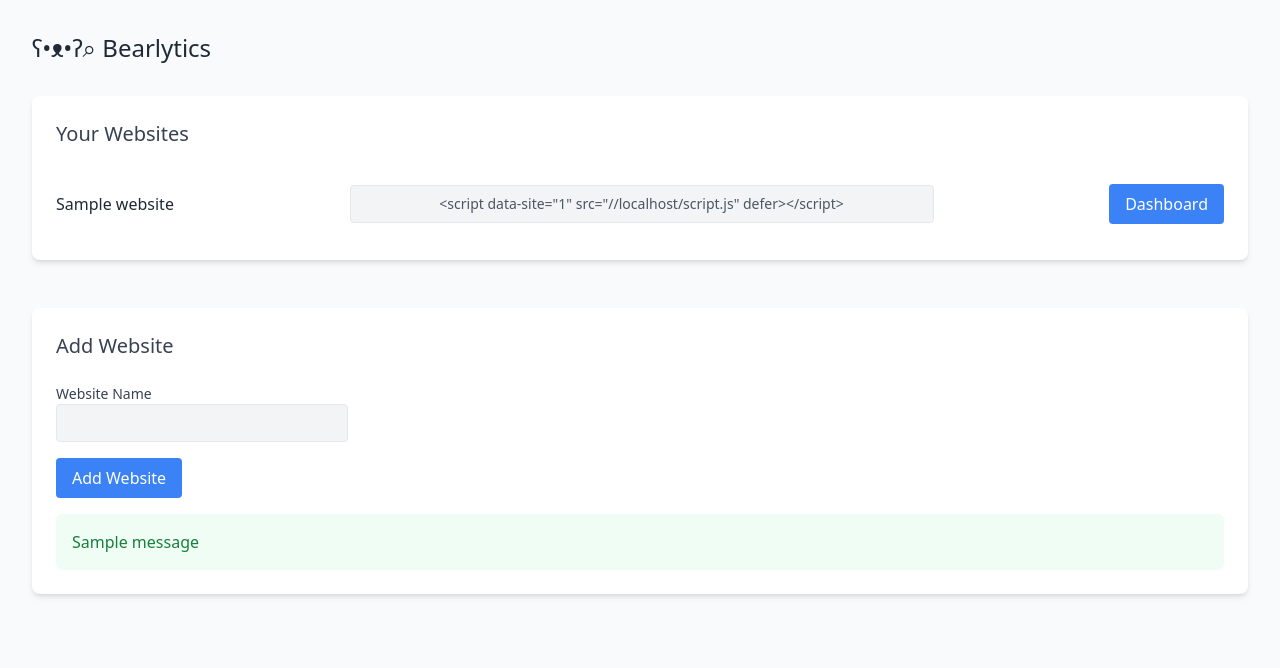
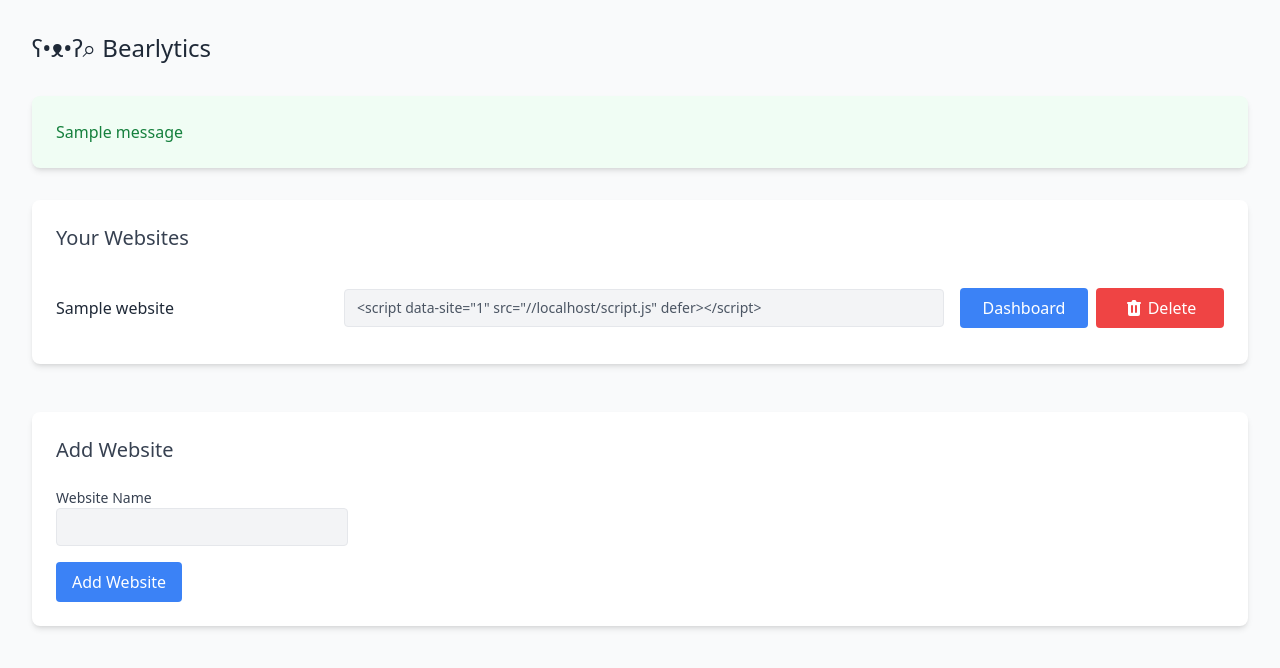
Before and after one commit to teatwig/bearlytics, a Django app: page / in a window 1280 px wide. Shown: the top 668 px of the page. Run offline with Django 5.2, Linux system fonts and the light colour scheme; tables that the repository leaves empty hold one stand-in row (values such as "Sample post"); one stand-in notice (Sample message) is shown; some libraries are stand-ins or nearby versions.

Commit message:
update: added delete

```diff
--- a/conf/urls.py
+++ b/conf/urls.py
@@ -7,6 +7,7 @@ urlpatterns = [
     path('mothership/', admin.site.urls),
     path('', views.websites, name='websites'),
     path('<website_id>/dashboard/', views.dashboard, name='dashboard'),
+    path('<website_id>/delete/', views.delete_website, name='delete_website'),
     path('script.js', TemplateView.as_view(template_name='script.js', content_type='application/javascript'), name="script"),
     path('all-hits/', views.all_hits, name='all_hits'),
     path('<website_id>/hit', views.hit, name='hit'),
--- a/project/templates/websites.html
+++ b/project/templates/websites.html
@@ -10,25 +10,54 @@
     <div class="max-w-7xl mx-auto">
         <h1 class="text-2xl text-gray-800 mb-8">ʕ•ᴥ•ʔ⌕ Bearlytics</h1>
 
+        {% if messages %}
+            {% for message in messages %}
+            <div class="mb-8 p-6 rounded-lg {% if message.tags == 'success' %}bg-green-50 text-green-700{% else %}bg-red-50 text-red-700{% endif %} shadow-md">
+                {{ message }}
+            </div>
+            {% endfor %}
+        {% endif %}
+
         <div class="bg-white rounded-lg shadow-md">
             <div class="p-6 ">
                 <h2 class="text-xl text-gray-700 mb-6">Your Websites</h2>
                 <ul class="divide-y divide-gray-100">
                     {% for website in websites %}
-                    <li class="flex justify-between items-center py-3">
-                        <span class="text-gray-800">{{ website.name }}</span>
+                    <li class="flex flex-wrap gap-4 items-center justify-between py-3">
+                        <div class="flex-none text-gray-800 font-medium">{{ website.name }}</div>
+
+                        <div class="flex flex-wrap gap-4 items-center justify-end flex-1">
+                            <div class="flex-1 max-w-[600px] min-w-0">
                                 <input
                                     type="text"
                                     readonly
                                     value='<script data-site="{{ website.id }}" src="//{{ request.get_host }}/script.js" defer></script>'
-                            class="w-1/2 bg-gray-100 text-center py-2 px-3 rounded border border-gray-200 text-gray-600 text-sm focus:outline-none focus:ring-2 focus:ring-blue-300"
+                                    class="w-full bg-gray-100 px-3 py-2 rounded border border-gray-200 text-gray-600 text-sm focus:outline-none focus:ring-2 focus:ring-blue-300"
                                 >
+                            </div>
+
+                            <div class="flex gap-2 flex-none">
                                 <a
                                     href="{% url 'dashboard' website_id=website.id %}"
-                            class="bg-blue-500 hover:bg-blue-600 text-white px-4 py-2 rounded focus:outline-none focus:ring-2 focus:ring-blue-300 transition-colors"
+                                    class="w-32 text-center bg-blue-500 hover:bg-blue-600 text-white px-4 py-2 rounded focus:outline-none focus:ring-2 focus:ring-blue-300 transition-colors"
                                 >
                                     Dashboard
                                 </a>
+
+                                <form method="POST" action="{% url 'delete_website' website_id=website.id %}" class="inline" onsubmit="return confirm('Are you sure you want to delete this website? All data will be lost.');">
+                                    {% csrf_token %}
+                                    <button
+                                        type="submit"
+                                        class="w-32 bg-red-500 hover:bg-red-600 text-white px-4 py-2 rounded focus:outline-none focus:ring-2 focus:ring-red-300 transition-colors flex items-center justify-center gap-1"
+                                    >
+                                        <svg xmlns="http://www.w3.org/2000/svg" class="h-5 w-5" viewBox="0 0 20 20" fill="currentColor">
+                                            <path fill-rule="evenodd" d="M9 2a1 1 0 00-.894.553L7.382 4H4a1 1 0 000 2v10a2 2 0 002 2h8a2 2 0 002-2V6a1 1 0 100-2h-3.382l-.724-1.447A1 1 0 0011 2H9zM7 8a1 1 0 012 0v6a1 1 0 11-2 0V8zm5-1a1 1 0 00-1 1v6a1 1 0 102 0V8a1 1 0 00-1-1z" clip-rule="evenodd" />
+                                        </svg>
+                                        Delete
+                                    </button>
+                                </form>
+                            </div>
+                        </div>
                     </li>
                     {% endfor %}
                 </ul>
@@ -59,13 +88,6 @@
                         Add Website
                     </button>
                 </form>
-                {% if messages %}
-                    {% for message in messages %}
-                        <div class="mt-4 p-4 rounded-md {% if message.tags == 'success' %}bg-green-50 text-green-700{% else %}bg-red-50 text-red-700{% endif %}">
-                            {{ message }}
-                        </div>
-                    {% endfor %}
-                {% endif %}
             </div>
         </div>
     </div>
--- a/project/views.py
+++ b/project/views.py
@@ -103,7 +103,7 @@ def hit(request, website_id):
 
 
 def all_hits(request):
-    hits = PageView.objects.all().order_by('-timestamp')
+    hits = PageView.objects.all().order_by('-timestamp')[:100]
     return render(request, 'all_hits.html', {'hits': hits})
 
 
@@ -273,3 +273,11 @@ def dashboard(request, website_id):
     }
 
     return render(request, 'dashboard.html', context)
+
+
+def delete_website(request, website_id):
+    if request.method == 'POST':
+        website = get_object_or_404(Website, id=website_id)
+        website.delete()
+        messages.success(request, 'Website deleted successfully!')
+    return redirect('websites')
```
Lines whose indentation alone changed are shown as unchanged.
